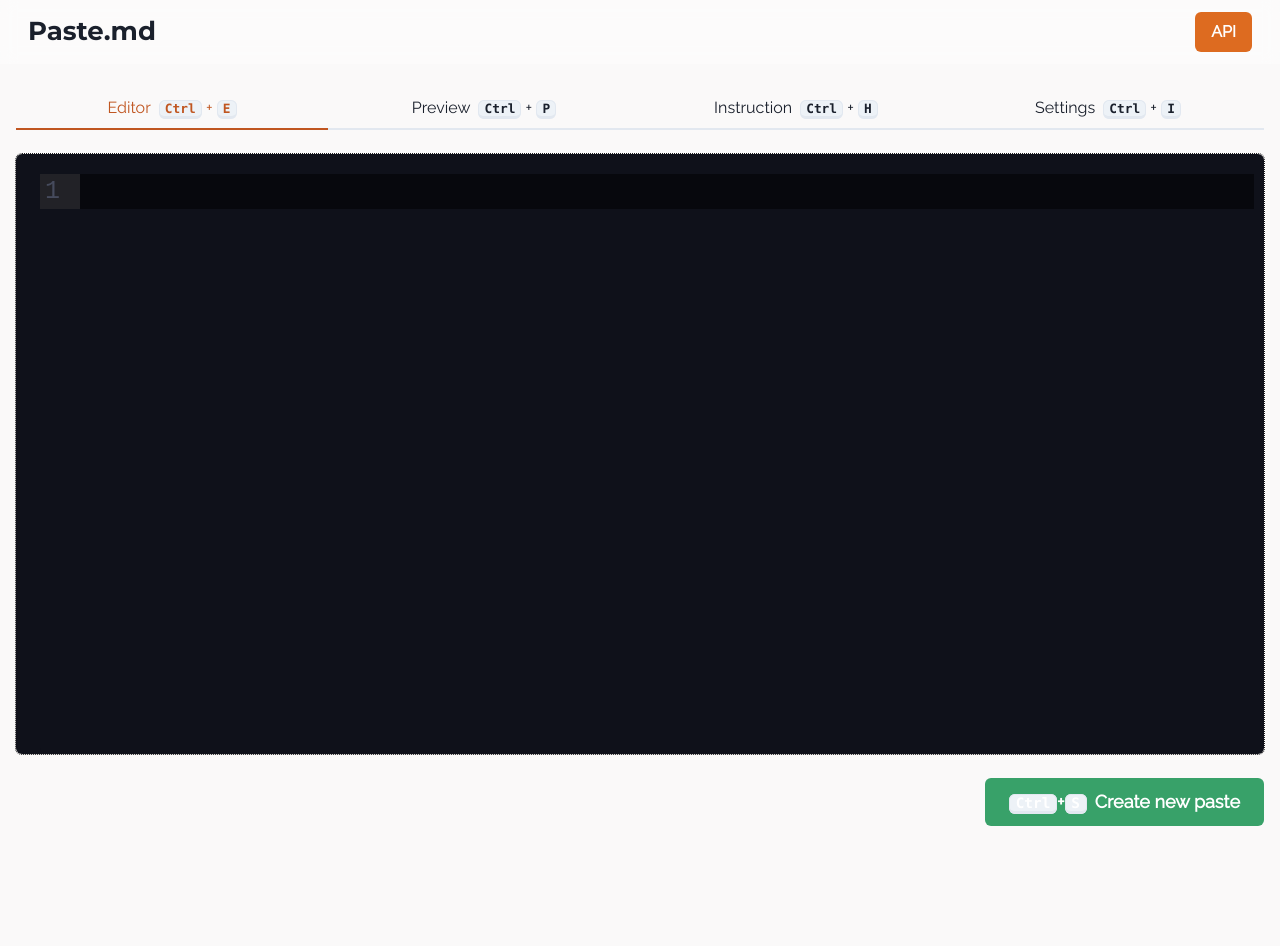
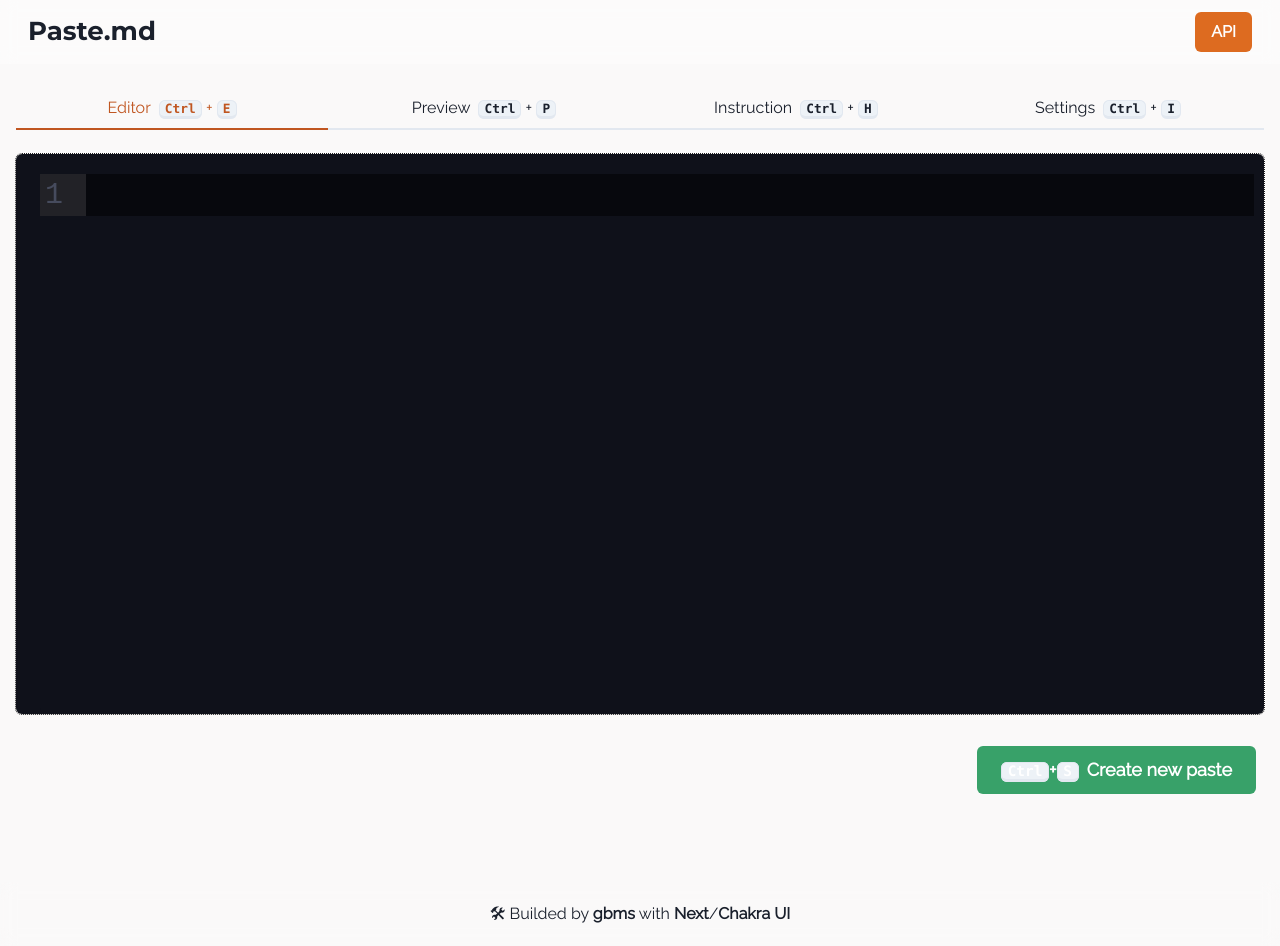
Before and after one commit to mindtnv/paste.md-frontend, a Next.js app: page /create in a window 1280 px wide. Before the commit the page ends 864 px from the top, so only its background shows below. Built offline with nearby package versions, Linux system fonts and the light colour scheme; no server answers; a web font is replaced by a local one.

Commit message:
Update media

```diff
--- a/components/AppEditorWindow.tsx
+++ b/components/AppEditorWindow.tsx
@@ -1,6 +1,7 @@
 import {
   Box,
   ChakraProps,
+  Heading,
   HStack,
   Kbd,
   Tab,
@@ -14,7 +15,7 @@ import NoSsr from "./NoSsr";
 import EditorNoteViewer from "./EditorNoteViewer";
 import VimModeSwitcher from "./VimModeSwitcher";
 import VimEditor from "./VimEditor";
-import { useAppDispatch, useAppSelector } from "../app/hooks/storeHooks";
+import { useAppDispatch } from "../app/hooks/storeHooks";
 import CreateUpdateButton from "./CreateUpdateButton";
 import { saveNote } from "../app/noteSlice";
 
@@ -22,11 +23,10 @@ export interface EditorWindowProps extends ChakraProps {
   actionType: "create" | "update";
 }
 
-const AppEditorWindow = ({ actionType, maxH, ...props }: EditorWindowProps) => {
+const AppEditorWindow = ({ actionType, ...props }: EditorWindowProps) => {
   const [activeTab, setActiveTab] = useState(0);
   const [editorFocus, setEditorFocus] = useState(true);
   const [scrollY, setScrollY] = useState(0);
-  const saving = useAppSelector((state) => state.note.saving);
   const dispatch = useAppDispatch();
 
   useEffect(() => {
@@ -79,9 +79,8 @@ const AppEditorWindow = ({ actionType, maxH, ...props }: EditorWindowProps) => {
         onChange={setActiveTab}
         // @ts-ignore
         onKeyDown={handleTabSwitch}
-        minH={400}
       >
-        <TabList>
+        <TabList pt={[6, 0]}>
           <Tab>
             Editor
             <Box display={["none", "none", "block"]}>
@@ -107,17 +106,17 @@ const AppEditorWindow = ({ actionType, maxH, ...props }: EditorWindowProps) => {
             </Box>
           </Tab>
         </TabList>
-        <TabPanels>
-          <TabPanel p={0} py={[0, 6]}>
+        <TabPanels height="100%">
+          <TabPanel p={0} py={[0, 6]} height="100%">
             <NoSsr>
               <VimEditor
                 autoFocus={editorFocus}
                 onKeyDown={handleTabSwitch}
-                fontSize={[10, 15, 25]}
-                maxH={maxH}
+                fontSize={[25, 30, 30]}
+                maxH="70vh"
               />
             </NoSsr>
-            <HStack mt={6} justifyContent="flex-end">
+            <HStack mt={[10, 8]} justifyContent="flex-end" px={2}>
               <CreateUpdateButton
                 actionType={actionType}
                 onClick={() => dispatch(saveNote())}
@@ -143,9 +142,12 @@ const AppEditorWindow = ({ actionType, maxH, ...props }: EditorWindowProps) => {
             Instruction
           </TabPanel>
           <TabPanel p={0} py={[0, 6]} w="100%" overflow="auto">
-            <HStack>
-              <VimModeSwitcher />
-            </HStack>
+            <Box mt={8} px={4}>
+              <Heading mb={4}>Vim settings</Heading>
+              <HStack>
+                <VimModeSwitcher />
+              </HStack>
+            </Box>
           </TabPanel>
         </TabPanels>
       </Tabs>
--- /dev/null
+++ b/components/AppFooter.tsx
@@ -0,0 +1,25 @@
+import { Box, Container, Text, useColorModeValue } from "@chakra-ui/react";
+
+const AppFooter = () => {
+  return (
+    <Box
+      as="footer"
+      w="100%"
+      px={3}
+      py={5}
+      css={{ backdropFilter: "blur(8px)" }}
+      zIndex={10}
+      bottom={0}
+      position="absolute"
+    >
+      <Container maxW="container.lg">
+        <Text align="center">
+          🛠 Builded by <strong>gbms</strong> with <strong>Next</strong>/
+          <strong>Chakra UI</strong>
+        </Text>
+      </Container>
+    </Box>
+  );
+};
+
+export default AppFooter;
--- a/components/CreateUpdateButton.tsx
+++ b/components/CreateUpdateButton.tsx
@@ -1,4 +1,3 @@
-import { saveNote } from "../app/noteSlice";
 import {
   Box,
   Button,
@@ -8,7 +7,7 @@ import {
   Spinner,
 } from "@chakra-ui/react";
 import React from "react";
-import { useAppDispatch, useAppSelector } from "../app/hooks/storeHooks";
+import { useAppSelector } from "../app/hooks/storeHooks";
 
 export interface CreateUpdateButtonProps extends ChakraProps {
   actionType: "create" | "update";
@@ -20,7 +19,6 @@ const CreateUpdateButton = ({
   onClick,
   ...props
 }: CreateUpdateButtonProps) => {
-  const dispatch = useAppDispatch();
   const saving = useAppSelector((state) => state.note.saving);
 
   return (
@@ -32,9 +30,10 @@ const CreateUpdateButton = ({
       onClick={() => {
         if (onClick) onClick();
       }}
+      {...props}
     >
       <>
-        <Box mr={2} display={["none", "none", "block"]}>
+        <Box mr={2} display={["none", "none", "block"]} as="span">
           <Kbd>Ctrl</Kbd>+<Kbd>S</Kbd>
         </Box>
         {saving === "idle" || saving === "failed" || saving === "succeeded" ? (
@@ -44,9 +43,9 @@ const CreateUpdateButton = ({
             "Update paste"
           )
         ) : (
-          <Center>
+          <Box justifyContent="center">
             <Spinner />
-          </Center>
+          </Box>
         )}
       </>
     </Button>
--- a/components/layouts/AppLayout.tsx
+++ b/components/layouts/AppLayout.tsx
@@ -1,6 +1,7 @@
 import { ReactElement } from "react";
 import { Box, ChakraProps, Container } from "@chakra-ui/react";
 import AppNavBar from "../AppNavBar";
+import AppFooter from "../AppFooter";
 
 export type AppLayoutProps = {
   children: ReactElement;
@@ -11,13 +12,14 @@ const AppLayout = ({ children, ...props }: AppLayoutProps) => {
     <Box as="main" minH="100vh" position="relative">
       <AppNavBar />
       <Container
-        minH="100vh"
+        pb="8rem"
         paddingInline={[0, 4]}
         maxW="container.2xl"
         {...props}
       >
         {children}
       </Container>
+      <AppFooter />
     </Box>
   );
 };
--- a/pages/create.tsx
+++ b/pages/create.tsx
@@ -1,4 +1,4 @@
-import { Box, useToast } from "@chakra-ui/react";
+import { useToast } from "@chakra-ui/react";
 import AppEditorWindow from "../components/AppEditorWindow";
 import { useAppDispatch, useAppSelector } from "../app/hooks/storeHooks";
 import { useEffect } from "react";
@@ -36,9 +36,7 @@ const CreatePage = () => {
 
   return (
     <>
-      <Box pt={[0, 4, 6]}>
-        <AppEditorWindow maxH="75vh" actionType="create" />
-      </Box>
+      <AppEditorWindow pt={[0, 4, 6]} actionType="create" />
     </>
   );
 };
--- a/pages/index.tsx
+++ b/pages/index.tsx
@@ -20,6 +20,7 @@ const Home: NextPage = () => {
             width={["100%", "250px"]}
             height={["50px", "60px", "70px"]}
             colorScheme="orange"
+            fontSize="xl"
           >
             Create note
           </Button>
@@ -31,9 +32,8 @@ const Home: NextPage = () => {
           Vim mode
         </Heading>
         <Text mb={8} fontSize={["xl", "2xl"]}>
-          <strong>Paste.md</strong> - service for anonymous creating and sharing
-          markdown files. There is beautiful markdown editor and{" "}
-          <strong>VIM mode</strong>!
+          Vim mode available in <strong>Editor</strong> and{" "}
+          <strong>Document Viewer</strong>.
         </Text>
       </Box>
       <Divider my={10} />
```
